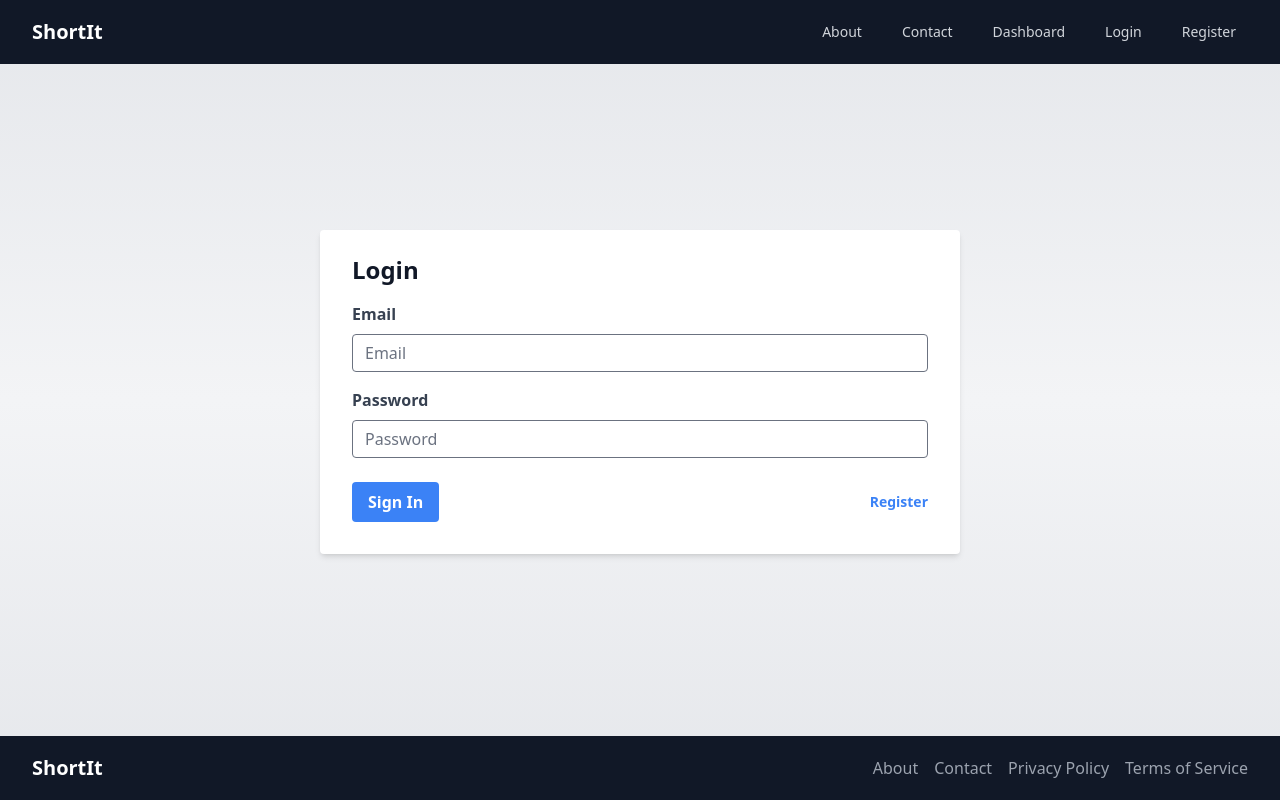
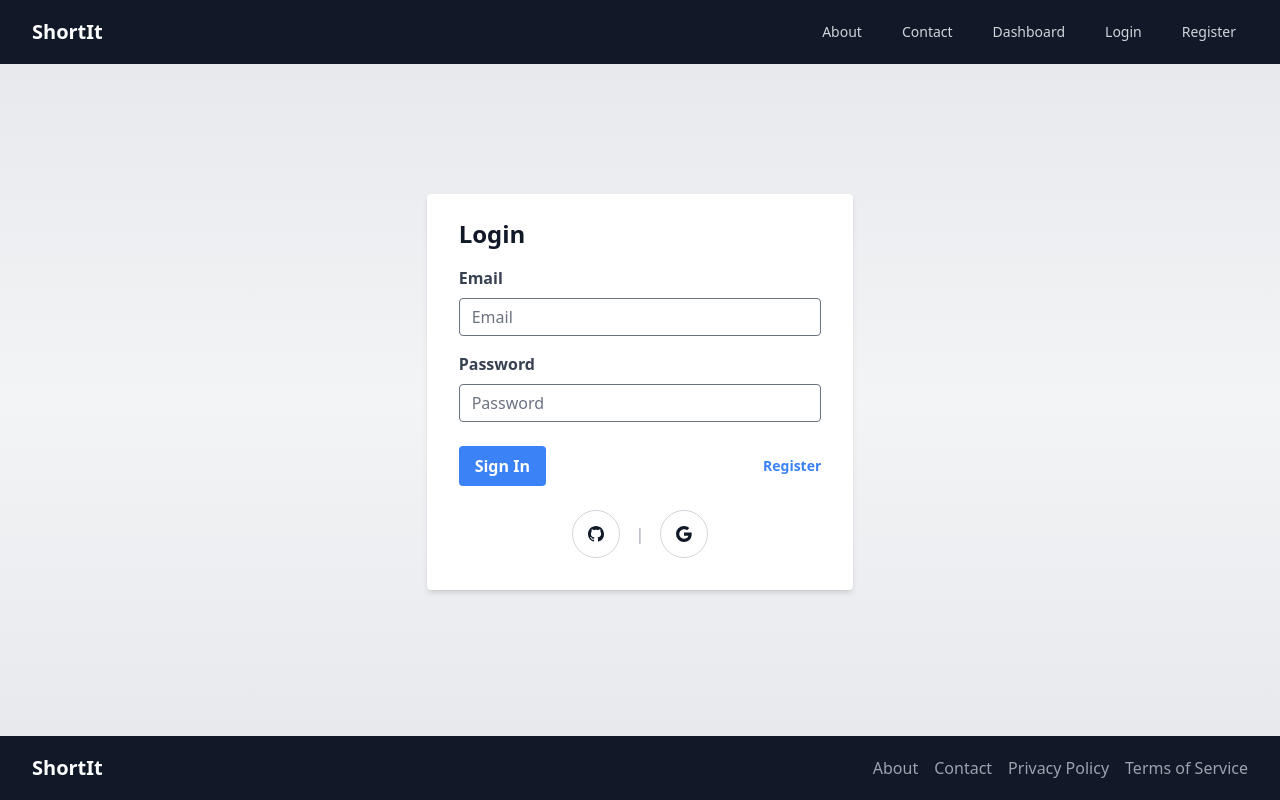
Before and after one commit to mkyosev/ShortIt, a Next.js app in the folder shortit/: page /login in a window 1280 px wide. Built offline with nearby package versions, Linux system fonts and the light colour scheme; no server answers; what tailwindcss-gradients would draw is missing.

Commit message:
Update Login.js

```diff
--- a/shortit/components/Login.js
+++ b/shortit/components/Login.js
@@ -1,20 +1,36 @@
 import { useState } from "react";
 import Link from "next/link";
 import { useSession, signIn, signOut } from "next-auth/react"
+import { BsGithub, BsGoogle } from 'react-icons/bs'
+import { useRouter } from "next/router";
 const Login = () => {
   const [email, setEmail] = useState("");
   const [password, setPassword] = useState("");
 
-  const handleSubmit = (e) => {
+  const router = useRouter();
+
+  const handleSubmit = async (e, action) => {
     e.preventDefault();
-    // Handle login logic here
+
+    const result = await signIn('credentials', {
+      redirect: false,
+      email: email,
+      password: password,
+      action: action,
+    });
+
+    if (result.error) {
+      console.log(result.error);
+    } else {
+      router.push('/');
+    }
   };
   // const [session, loading] = useSession()
   const { data: session } = useSession()
   console.log(session);
   return (
     <div className="flex justify-center items-center h-screen">
-        <form onSubmit={handleSubmit} className="bg-white shadow-md rounded px-8 pt-6 pb-8 mb-4 w-1/2 mx-auto">
+      <form onSubmit={(e) => handleSubmit(e, 'login')} className="bg-white shadow-md rounded px-8 pt-6 pb-8 mb-4 w-1/3 mx-auto">
         <h2 className="text-2xl mb-4 font-bold text-gray-900">Login</h2>
         <div className="mb-4">
           <label className="block text-gray-700 font-bold mb-2" htmlFor="email">
@@ -46,7 +62,7 @@ const Login = () => {
           <button
             className="bg-blue-500 hover:bg-blue-700 text-white font-bold py-2 px-4 rounded focus:outline-none focus:shadow-outline"
             type="submit"
-              onClick={signIn}
+            onClick={(e) => handleSubmit(e, 'login')}
           >
             Sign In
           </button>
@@ -56,6 +72,22 @@ const Login = () => {
             </a>
           </Link>
         </div>
+        <div className="flex items-center justify-center mt-6">
+          <button
+            onClick={() => signIn('github')}
+            className="w-12 h-12 flex items-center justify-center bg-white text-gray-900 border border-gray-300 rounded-full hover:bg-gray-50 focus:outline-none focus:ring-2 focus:ring-offset-2 focus:ring-indigo-500"
+          >
+            <BsGithub />
+          </button>
+          <span className="mx-4 text-gray-400">|</span>
+          <button
+            onClick={() => signIn('google')}
+            className="w-12 h-12 flex items-center justify-center bg-white text-gray-900 border border-gray-300 rounded-full hover:bg-gray-50 focus:outline-none focus:ring-2 focus:ring-offset-2 focus:ring-indigo-500"
+          >
+            <BsGoogle />
+          </button>
+        </div>
+
       </form>
     </div>
   );
```
Lines whose indentation alone changed are shown as unchanged.
